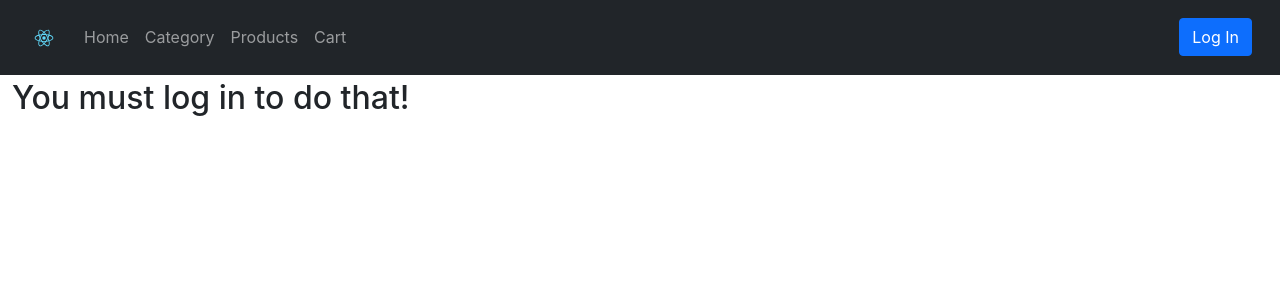
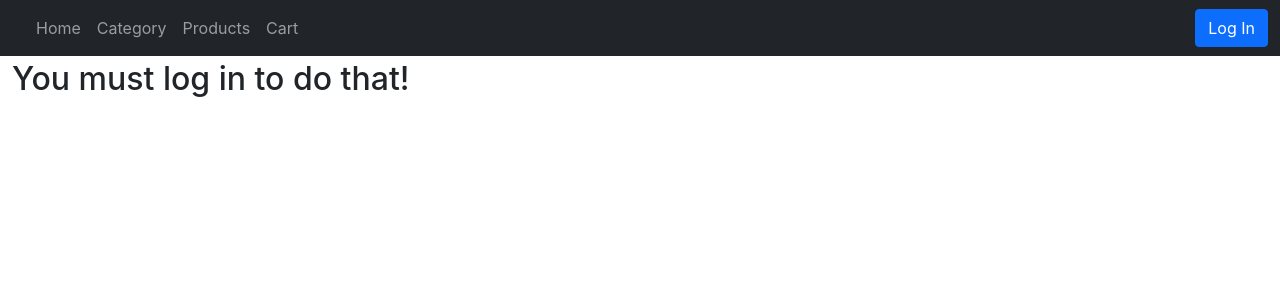
Before and after one commit to HawksHail/bakery-front, a React (Create React App) app: page /login in a window 1280 px wide. Shown: the top 300 px of the page. Built offline with nearby package versions, Linux system fonts and the light colour scheme.

Commit message:
wip create customer if not exists

```diff
--- a/src/components/Navbar.jsx
+++ b/src/components/Navbar.jsx
@@ -5,7 +5,6 @@ import Navbar from "react-bootstrap/Navbar";
 import Nav from "react-bootstrap/Nav";
 import { useAuth0 } from "@auth0/auth0-react";
 
-import "../styles/Navbar.css";
 import logo from "../logo.svg";
 import AuthenticationButton from "./AuthenticationButton";
 import AppContext from "../contexts";
@@ -22,10 +21,17 @@ function DisplayNavbar() {
 					audience: "https://zion.ee-cognizantacademy.com",
 				});
 
-				const customer = await getCustomerIdFromSub(
-					user.sub,
-					accessToken
-				);
+				//todo create customer DB row if not found
+				let customer;
+				try {
+					customer = await getCustomerIdFromSub(
+						user.sub,
+						accessToken
+					);
+				} catch (error) {
+					console.log("Error customer not found", error);
+					//create customer w/ API
+				}
 				setCustomer(customer);
 			} catch (error) {
 				console.log(error);
@@ -37,7 +43,11 @@ function DisplayNavbar() {
 		<Navbar bg="dark" variant="dark" expand="sm" sticky="top">
 			<Container fluid>
 				<Navbar.Brand as={Link} to="/">
-					<img className="brand" src={logo} alt="logo" />
+					<img
+						className="brand rounded-circle"
+						src={logo}
+						alt="logo"
+					/>
 				</Navbar.Brand>
 				<Navbar.Toggle aria-controls="basic-navbar-nav" />
 				<Navbar.Collapse
```
